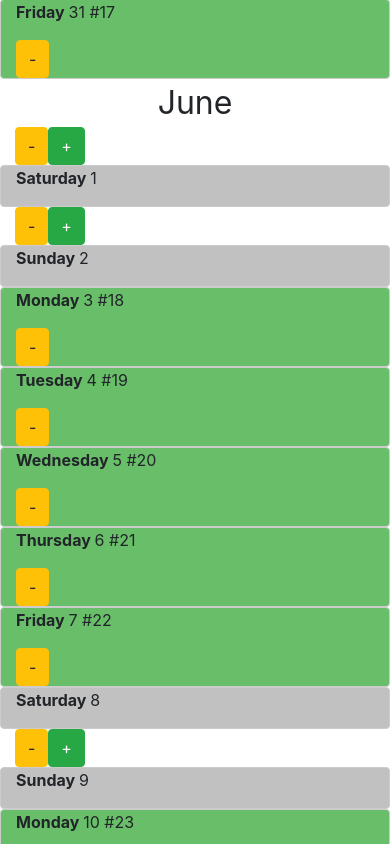
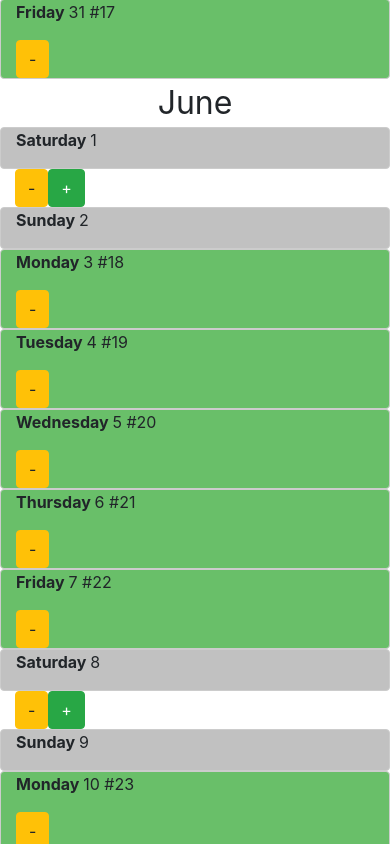
Before and after one commit to spraints/school-days, a React (Create React App) app in the folder r/: page / in a window 390 px wide. Shown: the part 2000-2844 px from the top of the page. Built offline with nearby package versions, Linux system fonts and the light colour scheme.

Commit message:
hide week skip/unskip buttons if there aren't any days for such things

```diff
--- a/r/src/Week.tsx
+++ b/r/src/Week.tsx
@@ -13,13 +13,33 @@ const dayOfWeekNumbers = Object.keys(DayOfWeek).map(dow => Number(dow)).filter(d
 function Week(props: Props) {
   return (
     <div className="row week">
+      <WeekActions {...props} />
+      {dayOfWeekNumbers.map(dow => renderDay(props.week[dow as number], props.actions))}
+    </div>
+  )
+}
+
+function WeekActions(props: Props) {
+  if (hasActionableDays(props.week)) {
+    return (
       <div className="col-md-2 controls">
         <SkipButton action={() => props.actions.skip(days(props.week))} />
         <UnskipButton action={() => props.actions.unskip(days(props.week))} />
       </div>
-      {dayOfWeekNumbers.map(dow => renderDay(props.week[dow as number], props.actions))}
-    </div>
-  )
+    )
+  } else {
+    return <div className="col-md-2 controls"></div>
+  }
+}
+
+function hasActionableDays(week: SchoolWeek): boolean {
+  for (const dow in week) {
+    const sdType = week[dow].sdType
+    if (sdType === SchoolDayType.School || sdType === SchoolDayType.Break) {
+      return true
+    }
+  }
+  return false
 }
 
 function days(week: SchoolWeek): Array<Date> {
```
